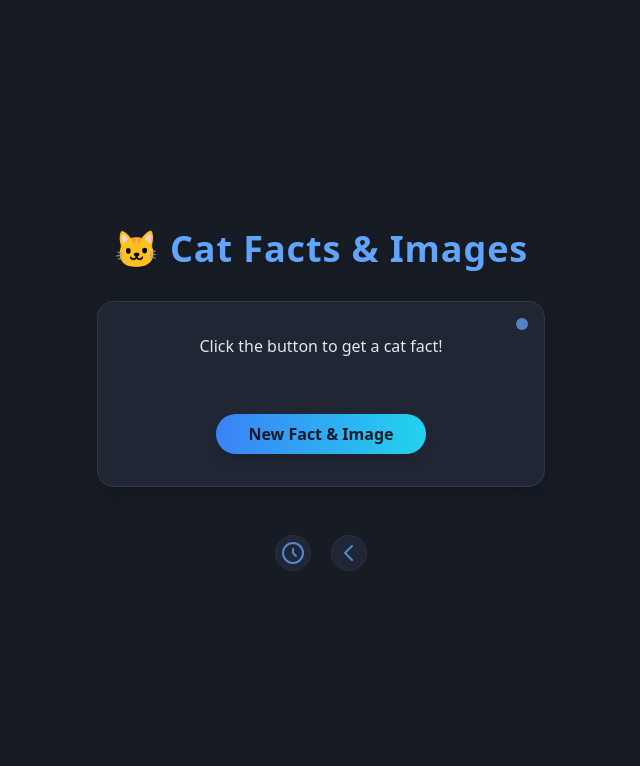
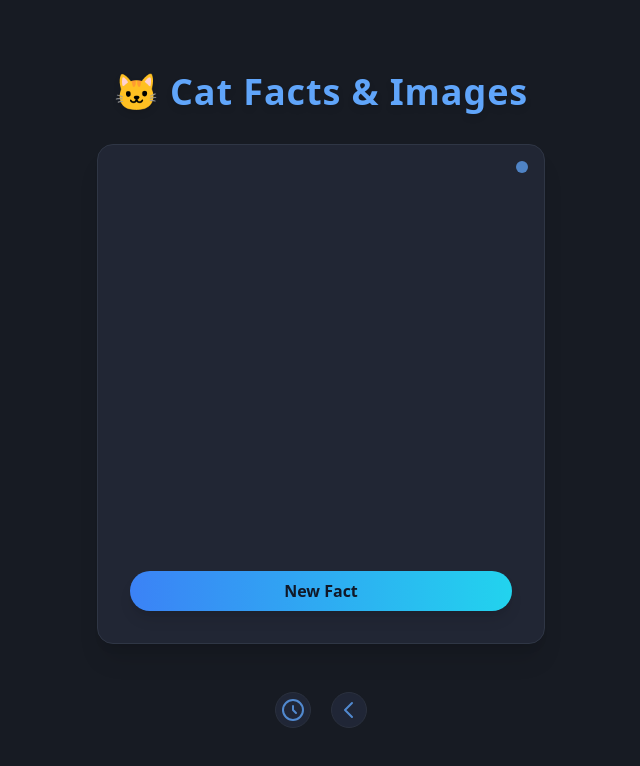
Before and after one commit to ohmschrodinger/catfacts, a React (Create React App) app: page / in a window 1280 px wide. Shown: the top 766 px of the page, without its empty margins (319-959 px from the left). Built offline with nearby package versions, Linux system fonts and the light colour scheme.

Commit message:
feat: Add loading spinner and improve data fetching in CatFactImage component

```diff
--- a/src/components/CatFactImage.js
+++ b/src/components/CatFactImage.js
@@ -1,5 +1,11 @@
 import React, { useState } from "react";
 import axios from "axios";
+
+const Spinner = () => (
+  <div className="flex justify-center items-center h-full">
+    <div className="w-12 h-12 border-4 border-blue-400 border-t-transparent rounded-full animate-spin"></div>
+  </div>
+);
 
 const CatFactImage = () => {
   const [fact, setFact] = useState("");
@@ -8,11 +14,14 @@ const CatFactImage = () => {
 
   const getNewCatFactAndImage = async () => {
     setLoading(true);
+    setFact("");
+    setImage("");
     try {
-      const factResponse = await axios.get("https://catfact.ninja/fact");
+      const [factResponse, imageResponse] = await Promise.all([
+        axios.get("https://catfact.ninja/fact"),
+        axios.get("https://api.thecatapi.com/v1/images/search"),
+      ]);
       setFact(factResponse.data.fact);
-
-      const imageResponse = await axios.get("https://api.thecatapi.com/v1/images/search");
       setImage(imageResponse.data[0].url);
     } catch (error) {
       console.error("Error fetching data:", error);
@@ -23,41 +32,72 @@ const CatFactImage = () => {
   };
 
   return (
-    <div className="flex flex-col items-center justify-center min-h-screen bg-[#171B23] p-4">
-      <h1 className="text-4xl font-bold mb-8 text-blue-400 tracking-wide drop-shadow-md">🐱 Cat Facts & Images</h1>
-      <div className="bg-[#212634] rounded-2xl shadow-xl border border-[#2f3645] max-w-md w-full p-8 text-center relative">
+    <div className="flex flex-col items-center justify-center min-h-screen bg-[#171B23] p-4 font-sans">
+      <h1 className="text-4xl font-bold mb-8 text-blue-400 tracking-wide drop-shadow-md">
+        🐱 Cat Facts & Images
+      </h1>
+
+      <div className="bg-[#212634] rounded-2xl shadow-xl border border-[#2f3645] max-w-md w-full p-8 text-center relative flex flex-col justify-between transition-all duration-300 min-h-[500px]">
         <div className="absolute top-4 right-4 h-3 w-3 rounded-full bg-blue-400 animate-pulse"></div>
+
+        <div className="flex-grow flex flex-col justify-center">
           {loading ? (
-          <p className="text-gray-400 py-24">Loading...</p>
+            <Spinner />
           ) : (
-          <>
+            <div
+              className={`transition-opacity duration-500 ${
+                fact ? "opacity-100" : "opacity-0"
+              }`}>
               {image && (
                 <img
                   src={image}
                   alt="Random Cat"
-                className="w-full h-64 object-cover rounded-xl border-[3px] border-blue-600 shadow-lg mb-5 transition-all duration-300"
+                  className="w-full h-64 object-cover rounded-xl border-[3px] border-blue-600 shadow-lg mb-5"
                 />
               )}
-            <p className="text-gray-200 mb-6 min-h-12">{fact || "Click the button to get a cat fact!"}</p>
-          </>
+              <p className="text-gray-200 mb-6 min-h-[72px] flex items-center justify-center">
+                {fact || "Click the button to get a cat fact!"}
+              </p>
+            </div>
           )}
+        </div>
+
         <button
           onClick={getNewCatFactAndImage}
-          className="mt-2 bg-gradient-to-r from-blue-500 to-cyan-400 hover:from-blue-400 hover:to-cyan-300 text-gray-900 font-semibold py-2 px-8 rounded-full focus:outline-none focus:ring-2 focus:ring-blue-400 focus:ring-offset-2 shadow-lg transition-all duration-150"
-        >
-          New Fact & Image
+          disabled={loading}
+          className="mt-2 bg-gradient-to-r from-blue-500 to-cyan-400 hover:from-blue-400 hover:to-cyan-300 text-gray-900 font-semibold py-2 px-8 rounded-full focus:outline-none focus:ring-2 focus:ring-blue-400 focus:ring-offset-2 shadow-lg transition-all duration-300 transform hover:scale-105 disabled:opacity-50 disabled:cursor-not-allowed">
+          {loading ? "Loading..." : "New Fact"}
         </button>
       </div>
+
       <div className="mt-12 flex flex-row gap-5 opacity-80">
         <button className="w-9 h-9 rounded-full bg-[#23293b] flex items-center justify-center border border-[#2f3645] hover:bg-blue-600 transition-colors duration-150">
-          <svg className="w-6 h-6 text-blue-400" fill="none" stroke="currentColor" strokeWidth={2} viewBox="0 0 24 24">
-            <path strokeLinecap="round" strokeLinejoin="round" d="M12 8v4l3 3" />
+          <svg
+            className="w-6 h-6 text-blue-400"
+            fill="none"
+            stroke="currentColor"
+            strokeWidth={2}
+            viewBox="0 0 24 24">
+            <path
+              strokeLinecap="round"
+              strokeLinejoin="round"
+              d="M12 8v4l3 3"
+            />
             <circle cx="12" cy="12" r="10" />
           </svg>
         </button>
         <button className="w-9 h-9 rounded-full bg-[#23293b] flex items-center justify-center border border-[#2f3645] hover:bg-blue-600 transition-colors duration-150">
-          <svg className="w-6 h-6 text-blue-400" fill="none" stroke="currentColor" strokeWidth={2} viewBox="0 0 24 24">
-            <path strokeLinecap="round" strokeLinejoin="round" d="M15 19l-7-7 7-7" />
+          <svg
+            className="w-6 h-6 text-blue-400"
+            fill="none"
+            stroke="currentColor"
+            strokeWidth={2}
+            viewBox="0 0 24 24">
+            <path
+              strokeLinecap="round"
+              strokeLinejoin="round"
+              d="M15 19l-7-7 7-7"
+            />
           </svg>
         </button>
       </div>
```
Lines whose indentation alone changed are shown as unchanged.
